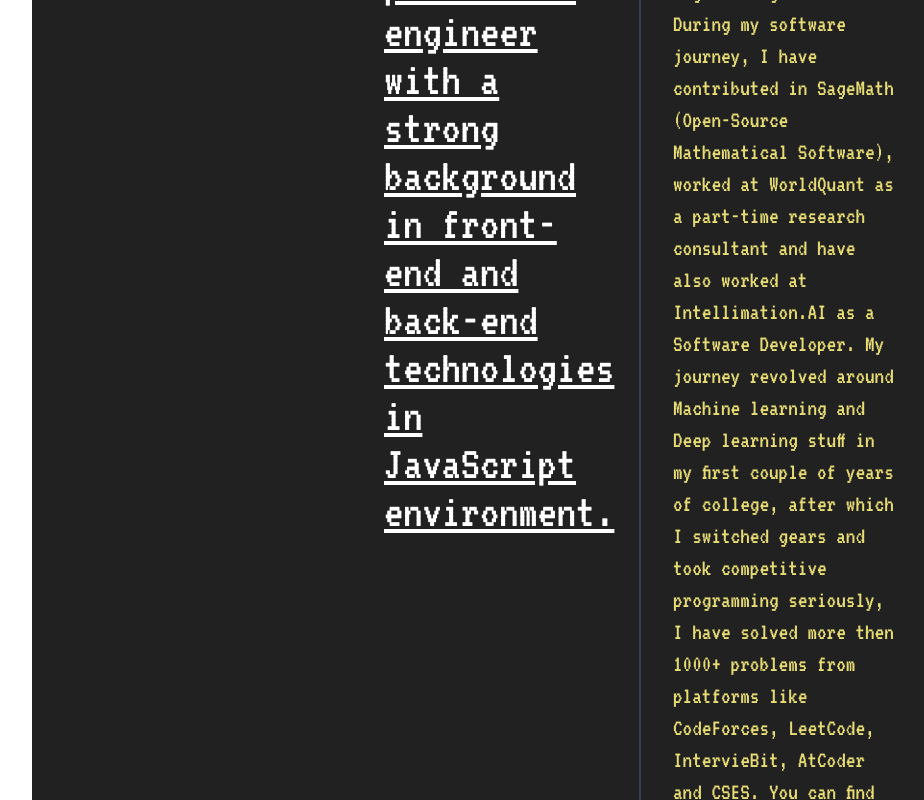
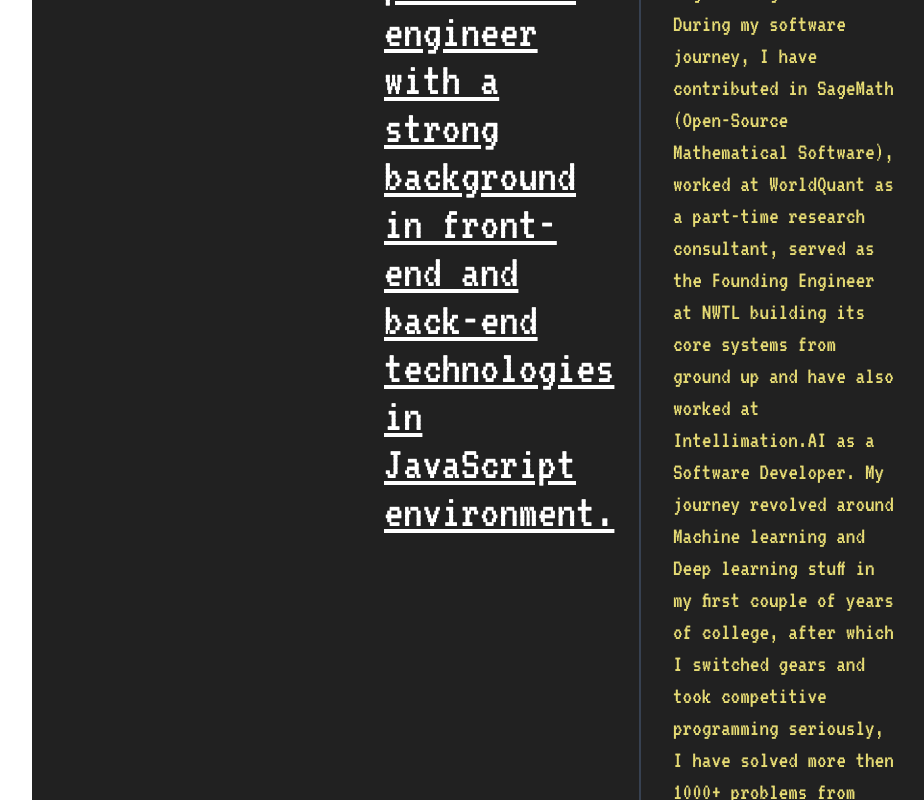
Before and after one commit to Sandstorm831/Portfolio_page, a React (Vite) app in the folder frontend/: page /home in a window 1280 px wide. Shown: the part 2116-2916 px from the top of the page, without its empty margins (32-956 px from the left). Built offline with nearby package versions, Linux system fonts and the light colour scheme.

Commit message:
updating about_me section

```diff
--- a/frontend/src/components/aboutMe/index.jsx
+++ b/frontend/src/components/aboutMe/index.jsx
@@ -1,4 +1,3 @@
-import { NavLink } from "react-router-dom";
 import "../../output.css";
 export default function AboutMe() {
   return (
@@ -28,7 +27,10 @@
           {<a href="https://www.sagemath.org/"> SageMath</a>} (Open-Source
           Mathematical Software), worked at{" "}
           {<a href="https://www.worldquant.com/">WorldQuant</a>} as a part-time
-          research consultant and have also worked at Intellimation.AI as a
+          research consultant, served as the Founding Engineer at{" "}
+          {<a href="https://www.nwtl.in/"> NWTL</a>} building its core systems
+          from ground up and have also worked at{" "}
+          {<a href="https://intellimation.ai">Intellimation.AI</a>} as a
           Software Developer. My journey revolved around Machine learning and
           Deep learning stuff in my first couple of years of college, after
           which I switched gears and took competitive programming seriously, I
@@ -45,14 +47,17 @@
               here
             </a>
           }
-          . Leaving competitive programming behind I started full-stack
-          developement, in which I took MERN Stack as my stack and have been
-          learning my way through it till now.
+          . Leaving competitive programming behind I started development, and
+          have fallen in love with it from then :)
         </div>
       </div>
-      <a href="/resume.pdf"  className="w-full h-24 mt-8 flex justify-center" target="_blank" rel="noopener noreferrer" >
-        <div
-          className="bg-[#E6DB74] text-[#212121] max-xl:text-3xl xl:text-5xl w-2/12 flex flex-col justify-center rounded-lg hover:bg-[#EAF2EF] duration-500 cursor-pointer">
+      <a
+        href="/resume.pdf"
+        className="w-full h-24 mt-8 flex justify-center"
+        target="_blank"
+        rel="noopener noreferrer"
+      >
+        <div className="bg-[#E6DB74] text-[#212121] max-xl:text-3xl xl:text-5xl w-2/12 flex flex-col justify-center rounded-lg hover:bg-[#EAF2EF] duration-500 cursor-pointer">
           <div className="w-full flex justify-center ">View My</div>
           <div className="w-full flex justify-center ">Resume</div>
         </div>
```
